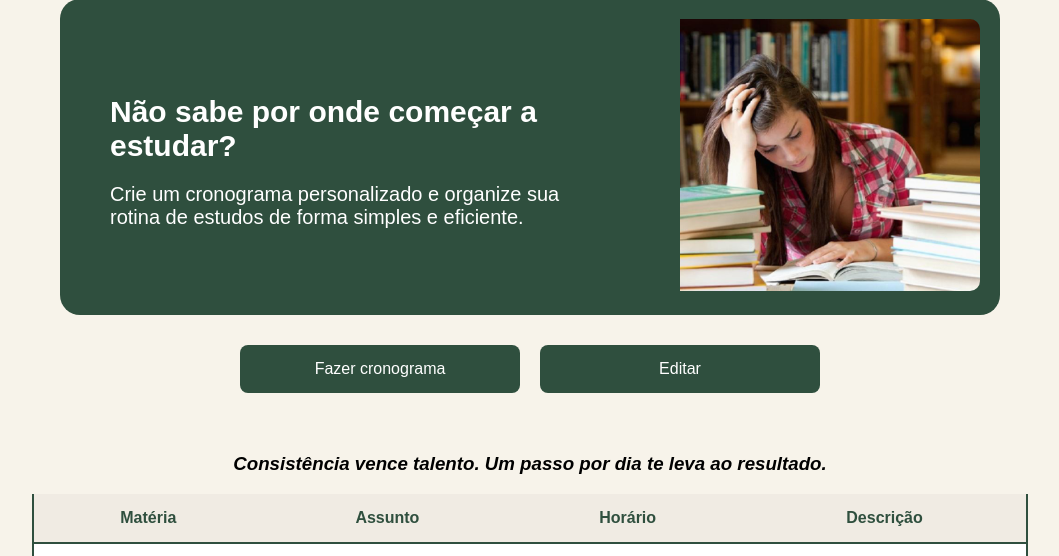
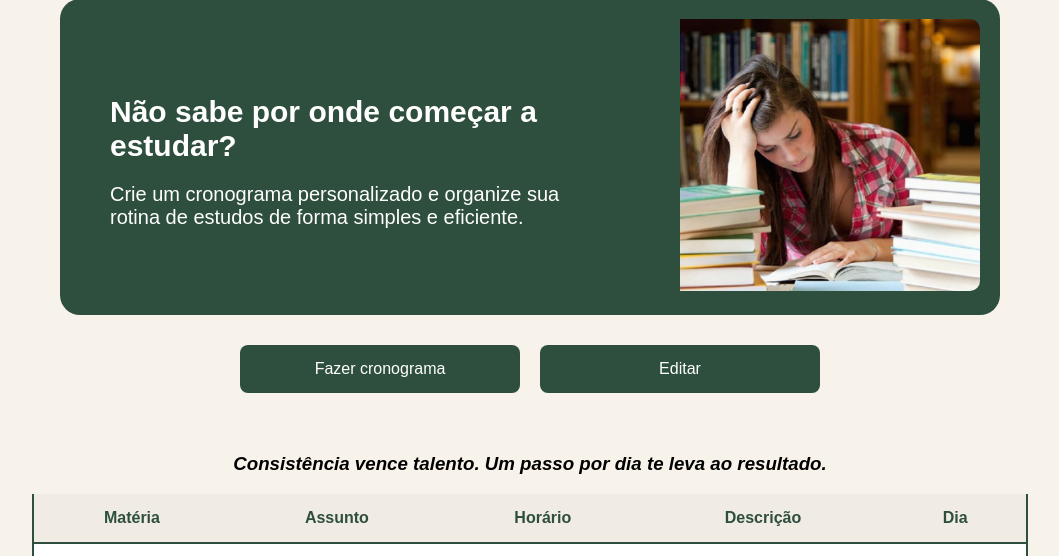
Before and after one commit to annaalyssia-sketch/Projeto02_romerito, a Flask app: page / in a window 1280 px wide. Shown: the part 205-761 px from the top of the page, without its empty margins (110-1169 px from the left). Run offline with Flask 3, Linux system fonts and the light colour scheme; a user stored in the database is signed in; data comes from the database, SQL or seed files in the repository; both versions use the stored data as it was after the commit.

Commit message:
atualização do codigo

```diff
--- a/app.py
+++ b/app.py
@@ -1,4 +1,4 @@
-from flask import Flask, render_template, request, redirect, session, Flask
+from flask import Flask, render_template, request, redirect, session, flash
 import sqlite3
 
 app = Flask(__name__)
@@ -27,8 +27,8 @@ CREATE TABLE IF NOT EXISTS tarefas (
     materia TEXT,
     assunto TEXT,
     horario TEXT,
+    dia TEXT,
     descricao TEXT,
-    data TEXT,
     email TEXT
 )
 """)
@@ -58,6 +58,34 @@ def home():
         "index.html",
         usuario=session["nome"],
         atividades=tarefas
+    )
+
+# BUSCAR
+@app.route("/buscar")
+def buscar():
+
+    if "email" not in session:
+        return redirect("/login")
+
+    materia = request.args.get("materia", "")
+
+    conn = conectar()
+    conn.row_factory = sqlite3.Row
+    cursor = conn.cursor()
+
+    cursor.execute("""
+    SELECT * FROM tarefas
+    WHERE email = ?
+    AND materia LIKE ?
+    """, (session["email"], f"%{materia}%"))
+
+    tarefas = cursor.fetchall()
+
+    conn.close()
+
+    return render_template(
+        "listar.html",
+        tarefas=tarefas
     )
 
 # LOGIN
@@ -105,7 +133,7 @@ def cadastro():
         senha = request.form["senha"]
         confirmar = request.form["confirmar_senha"]
 
-        # ✅ VALIDAÇÃO NOVA
+#VALIDAÇÃO NOVA
         if not nome or not email or not senha:
             flash("Preencha todos os campos")
             return redirect("/cadastro")
@@ -151,6 +179,7 @@ def criar_tarefa():
         materia = request.form["materia"]
         assunto = request.form["assunto"]
         horario = request.form["horario"]
+        dia = request.form["dia"]
         descricao = request.form["descricao"]
 
         conn = conectar()
@@ -158,12 +187,13 @@ def criar_tarefa():
 
         cursor.execute("""
         INSERT INTO tarefas
-        (materia, assunto, horario, descricao, email)
-        VALUES (?, ?, ?, ?, ?)
+        (materia, assunto, horario, dia, descricao, email)
+        VALUES (?, ?, ?, ?, ?, ?)
         """, (
             materia,
             assunto,
             horario,
+            dia,
             descricao,
             session["email"]
         ))
@@ -171,6 +201,7 @@ def criar_tarefa():
         conn.commit()
         conn.close()
 
+        flash("Tarefa criada com sucesso!")
         return redirect("/")
 
     return render_template("criar.html")
@@ -218,19 +249,22 @@ def editar(id):
         materia = request.form["materia"]
         assunto = request.form["assunto"]
         horario = request.form["horario"]
+        dia = request.form["dia"]
         descricao = request.form["descricao"]
 
         cursor.execute("""
-        UPDATE tarefas
-        SET materia = ?, assunto = ?, horario = ?, descricao = ?
-        WHERE id = ?
-        """, (
+       UPDATE tarefas
+       SET materia = ?, assunto = ?, horario = ?, dia = ?, descricao = ?
+       WHERE id = ?
+    """)
+        (
             materia,
             assunto,
             horario,
+            dia,
             descricao,
-            id
-        ))
+        id
+        )
 
         conn.commit()
         conn.close()
--- a/templates/index.html
+++ b/templates/index.html
@@ -49,6 +49,7 @@
                 <th>Assunto</th>
                 <th>Horário</th>
                 <th>Descrição</th>
+                <th>Dia</th>
             </tr>
         </thead>
         <tbody>
@@ -58,6 +59,7 @@
                 <td>{{ atividade.assunto }}</td>
                 <td>{{ atividade.horario }}</td>
                 <td>{{ atividade.descricao }}</td>
+                <td>{{ atividade.dia }}</td>
             </tr>
             {% endfor %}
         </tbody>
```
Also changed, not shown: templates/listar.html (+16 -0 lines), database.db.
